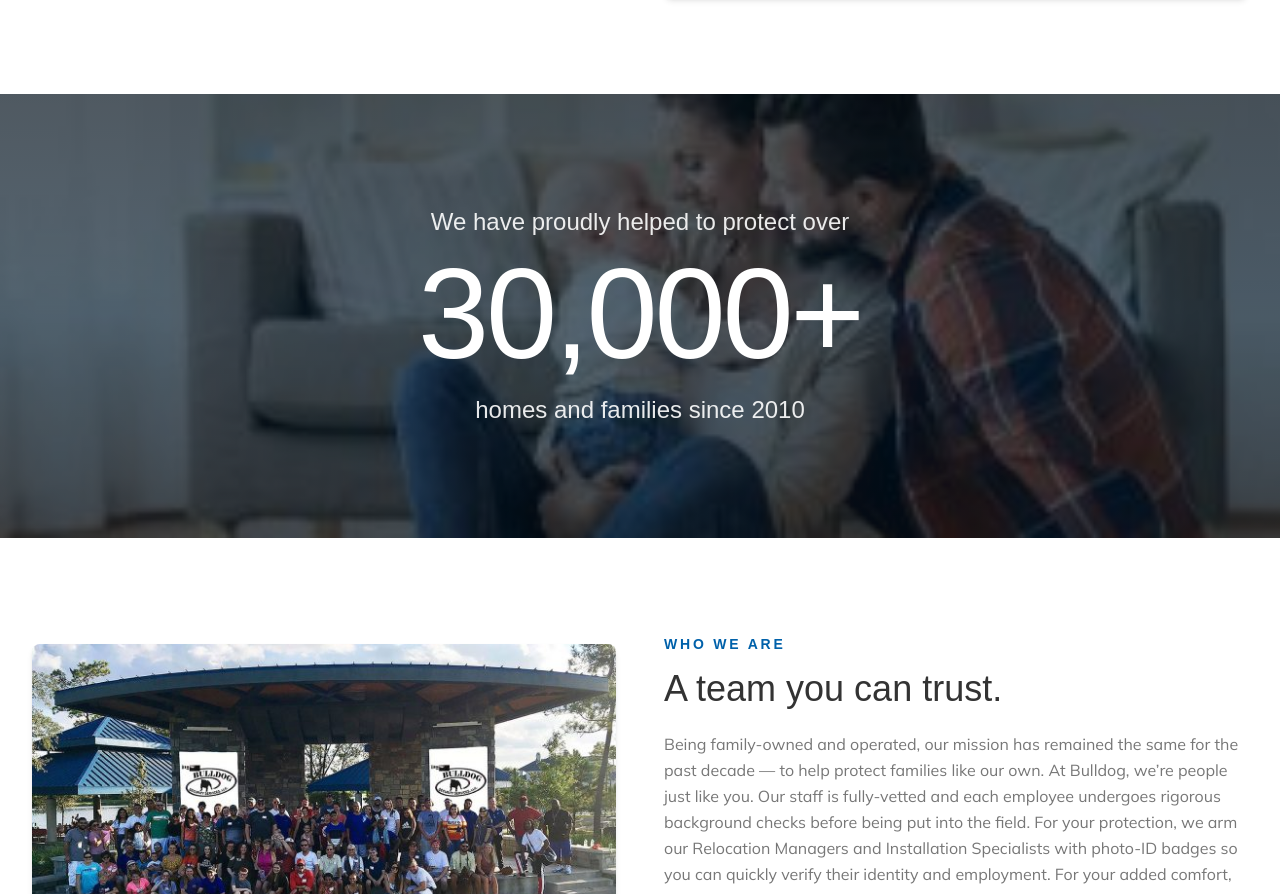
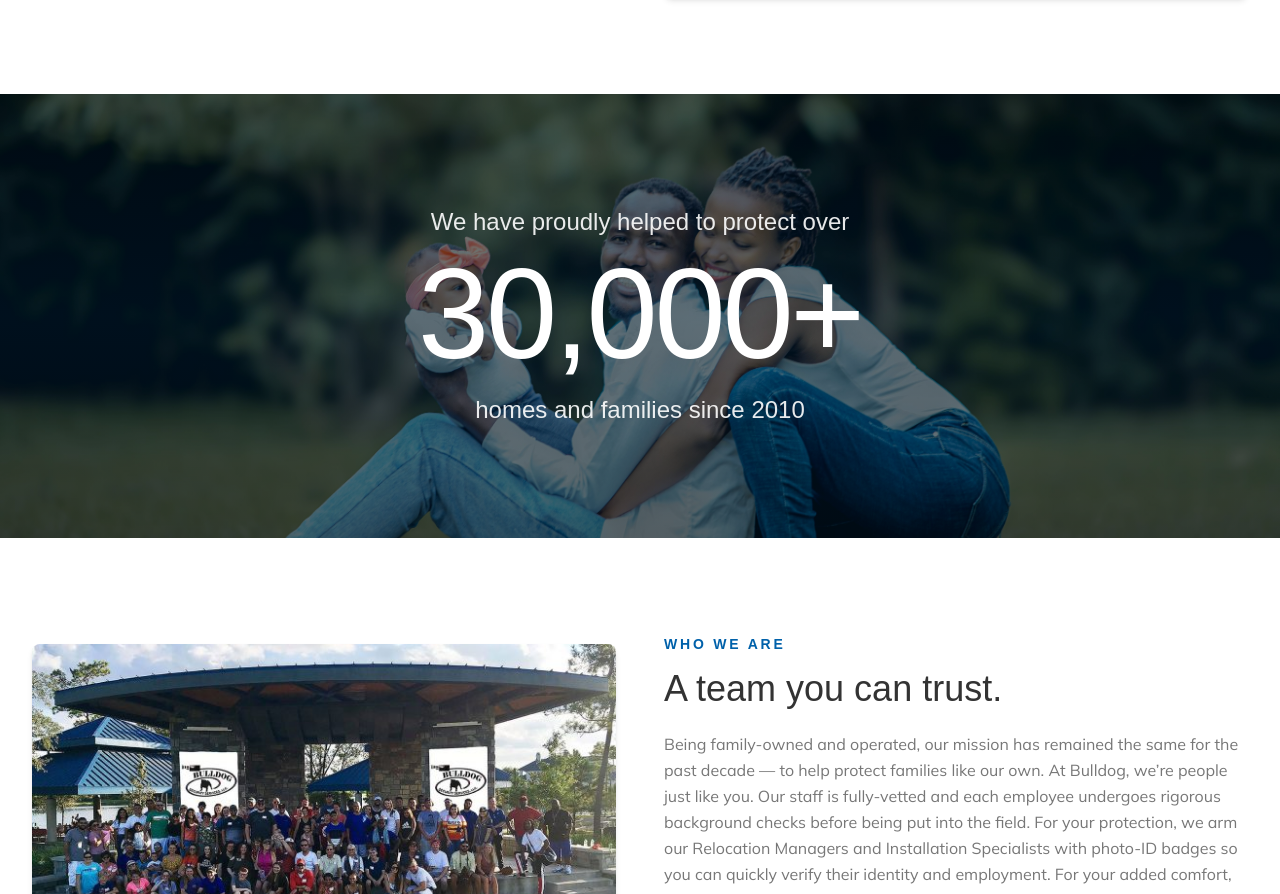
Before and after one commit to MakoBytes-com/bulldog-showcase, a Next.js app: page / in a window 1280 px wide. Shown: the part 3076-3970 px from the top of the page. Built offline with nearby package versions, Linux system fonts and the light colour scheme; no server answers; a web font is replaced by a local one.

Commit message:
Use new family-in-park photo as StatsBand background (dropped by Russell in images/)

```diff
--- a/components/StatsBand.tsx
+++ b/components/StatsBand.tsx
@@ -7,7 +7,7 @@ export function StatsBand() {
   return (
     <section className="relative py-20 sm:py-28 bg-brand-950 text-white overflow-hidden">
       <Image
-        src="/images/inspectors-team.jpg"
+        src="/images/stats-family-park.jpg"
         alt=""
         aria-hidden="true"
         fill
```
Also changed, not shown: public/images/stats-family-park.jpg (added).
